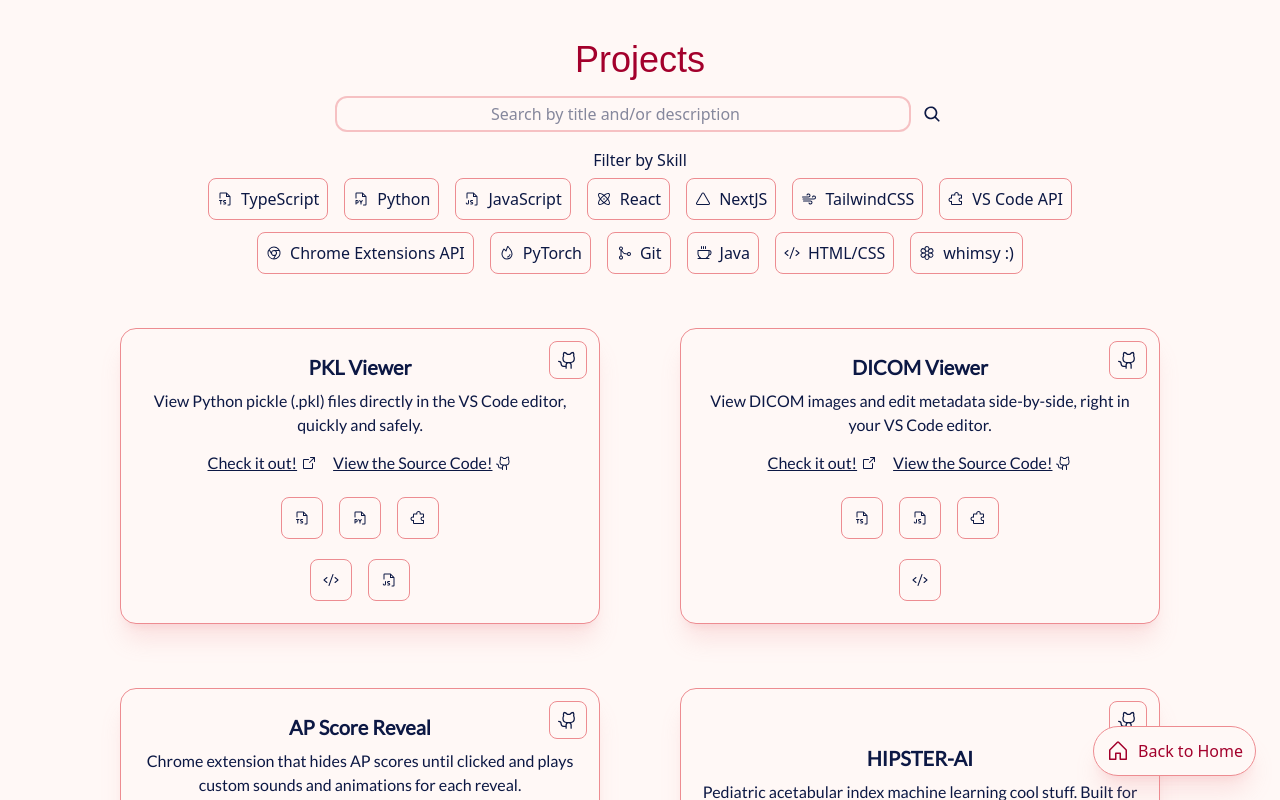
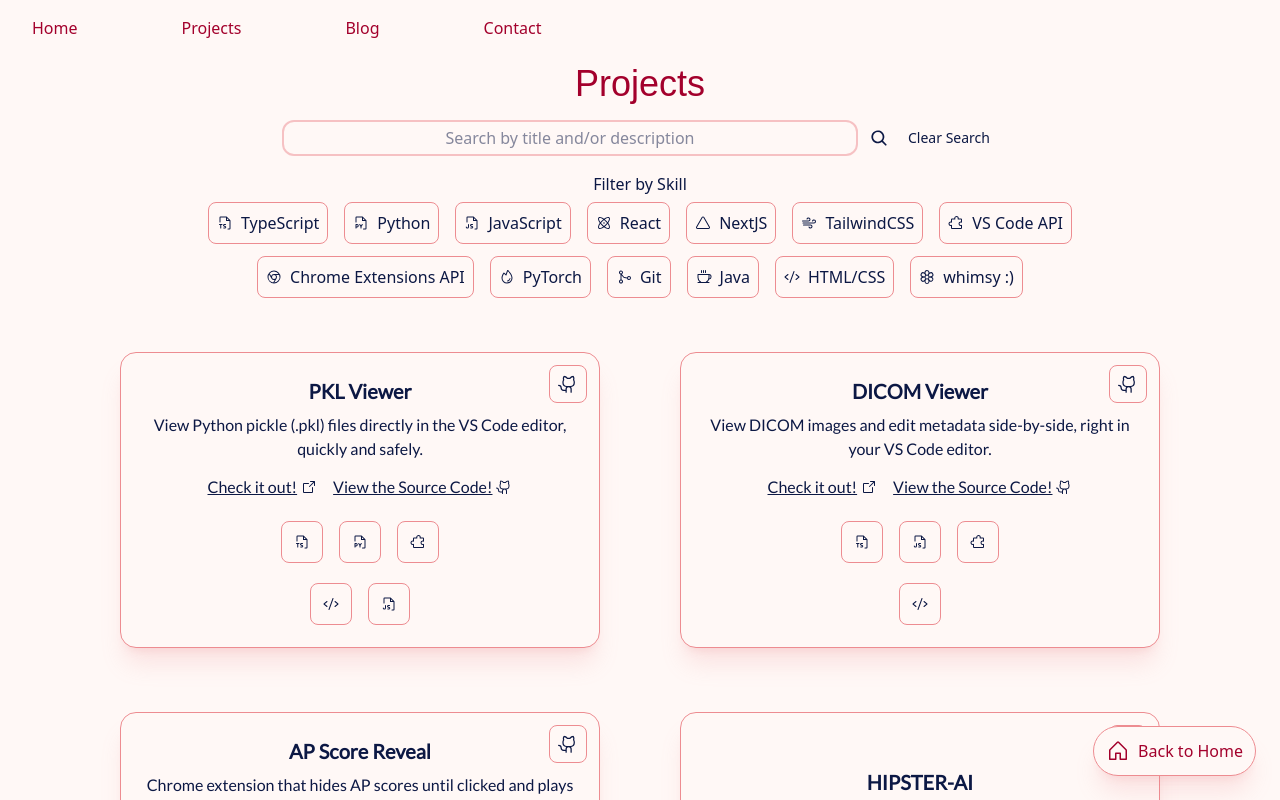
Before and after one commit to alaramartin/website, a Next.js app: page /projects in a window 1280 px wide. Shown: the top 800 px of the page. Built offline with nearby package versions, Linux system fonts and the light colour scheme; a web font is replaced by a local one.

Commit message:
added basic navbar and kinda started the 404 game

```diff
--- a/app/blog/components/BlogListView.tsx
+++ b/app/blog/components/BlogListView.tsx
@@ -43,6 +43,13 @@ export default function BlogListView({ posts }: BlogListViewProps) {
                 setSearch={setSearch}
             />
             <div className={`text-left px-30 pt-10 flex flex-col`}>
+                {visibleBlogPosts.length === 0 && (
+                    <div className="col-span-4 flex items-center justify-center py-10">
+                        <p className="text-center italic opacity-65">
+                            No posts found :&#40;
+                        </p>
+                    </div>
+                )}
                 {visibleBlogPosts.map(({ id, date, title }) => (
                     <Link
                         key={id}
--- a/app/blog/page.tsx
+++ b/app/blog/page.tsx
@@ -1,6 +1,7 @@
 import { italiana, lato } from "@/app/ui/fonts";
 import Footer from "../components/Footer";
 import HomeButton from "../components/HomeButton";
+import NavBar from "../components/NavBar";
 import { getSortedBlogPosts } from "@/lib/posts.ts";
 import { Metadata } from "next";
 import BlogListView from "./components/BlogListView";
@@ -32,7 +33,8 @@ export default async function BlogPage() {
 
     return (
         <>
-            <div className={`text-center pt-10 px-15`}>
+            <NavBar />
+            <div className={`text-center pt-18 px-15`}>
                 <p
                     className={`${italiana.className} cursor-default text-4xl pb-4 select-none`}
                 >
--- /dev/null
+++ b/app/components/BugCatcherGame.tsx
@@ -0,0 +1,20 @@
+/* todo: game for 404 page
+
+    game idea: catch the falling bugs
+    use arrows to move left or right while bugs fall from the sky randomly
+    if caught, then get a point.
+    if not caught, then lose
+    ***have warnings and fatal errors. warnings = 3 makes you lose. fatal errors = lose after 1.
+    ^^^ bugicon, yellow, is warning; bugbeetle, red, is fatal
+*/
+
+import { BugIcon, BugBeetleIcon } from "@phosphor-icons/react/dist/ssr";
+
+export default function BugCatcherGame() {
+    return (
+        <div>
+            <BugIcon />
+            <BugBeetleIcon />
+        </div>
+    );
+}
--- /dev/null
+++ b/app/components/NavBar.tsx
@@ -0,0 +1,20 @@
+import Link from "next/link";
+
+export default function NavBar() {
+    return (
+        <div className="fixed top-0 left-0 px-8 pt-4 pb-2 gap-8 z-1000 bg-inherit w-full space-x-26">
+            <Link href="/" className="hover:underline">
+                Home
+            </Link>
+            <Link href="/projects" className="hover:underline">
+                Projects
+            </Link>
+            <Link href="/blog" className="hover:underline">
+                Blog
+            </Link>
+            <Link href="/contact" className="hover:underline">
+                Contact
+            </Link>
+        </div>
+    );
+}
--- a/app/components/SearchBar.tsx
+++ b/app/components/SearchBar.tsx
@@ -14,7 +14,7 @@ export default function SearchBar({
     return (
         <div className="text-center flex items-center justify-center gap-2">
             <input
-                type="search"
+                type="text"
                 id="searchbar"
                 maxLength={100}
                 placeholder={placeholderText}
@@ -30,6 +30,12 @@ export default function SearchBar({
             >
                 <MagnifyingGlassIcon size={18} weight="bold" />
             </label>
+            <button
+                onClick={() => setSearch("")}
+                className={`text-textbrown text-sm inline-flex cursor-pointer m-2 hover:underline rounded-xl`}
+            >
+                Clear Search
+            </button>
         </div>
     );
 }
--- a/app/contact/page.tsx
+++ b/app/contact/page.tsx
@@ -1,6 +1,7 @@
 import HomeButton from "../components/HomeButton";
 import ContactLink from "./components/ContactLink";
 import Footer from "../components/Footer";
+import NavBar from "../components/NavBar";
 import { italiana, lato } from "../ui/fonts";
 import {
     EnvelopeIcon,
@@ -49,6 +50,7 @@ const contactLinks: {
 export default function ContactPage() {
     return (
         <>
+            <NavBar />
             <div className="h-screen relative">
                 <div
                     className={`${italiana.className} absolute top-1/2 left-1/2 transform -translate-x-1/2 -translate-y-1/2 select-none`}
--- a/app/not-found.tsx
+++ b/app/not-found.tsx
@@ -7,51 +7,45 @@ import {
     HouseIcon,
     ArrowSquareInIcon,
 } from "@phosphor-icons/react/dist/ssr";
+import BugCatcherGame from "./components/BugCatcherGame";
 
 export const metadata: Metadata = {
     title: "404 Not Found",
     description: "The page you are looking for does not exist :(",
 };
 
-/* todo: add dinosaur game or something to the page for funsies
-
-game idea: catch the falling bugs
-use arrows to move left or right while bugs fall from the sky randomly
-if caught, then get a point.
-if not caught, then lose
-***have warnings and fatal errors. warnings = 3 makes you lose. fatal errors = lose after 1.
-*/
-
-// todo: add a "if you think this was a msitake, feel free to contact me" and link to contact page
-
 const NotFound = () => {
     return (
         <main
-            className={`${lato.className} absolute top-1/2 left-1/2 transform -translate-x-1/2 -translate-y-1/2 select-none`}
+            className={`${lato.className} min-h-screen flex flex-col items-center justify-center gap-8 select-none`}
         >
-            <div className="place-items-center cursor-default">
+            <div className="text-center">
                 <h1 className={`${italiana.className} font-extrabold text-9xl`}>
                     404
                 </h1>
-                <p className="mt-5 flex items-center">
-                    Page Not Found <SmileySadIcon className="p-1" size={32} />
+                <p className="mt-4 flex items-center justify-center gap-1">
+                    Page Not Found <SmileySadIcon size={26} />
                 </p>
             </div>
             <Link
                 href="/"
-                className="flex items-center border-2 border-lightred rounded-xl m-8 p-3 gap-2 hover:bg-lightred/20 transition-all duration-200 cursor-pointer"
+                className="flex items-center border-2 border-lightred rounded-xl p-3 gap-2 hover:bg-lightred/20 transition-all duration-200"
             >
                 <HouseIcon size={22} />
                 Return to Homepage
             </Link>
-            <div className="absolute text-center whitespace-nowrap italic">
+            <div className="text-center italic">
                 <p>If you think this was a mistake, feel free to </p>
                 <Link
                     href="/contact"
-                    className="underline hover:bg-lightred/30 p-2 rounded-lg items-center inline-flex transition-all duration-200"
+                    className="underline hover:bg-lightred/30 p-2 rounded-lg inline-flex items-center transition-all duration-200"
                 >
-                    contact me <ArrowSquareInIcon className="p-1" size={28} />
+                    contact me <ArrowSquareInIcon className="p-1" size={20} />
                 </Link>
+            </div>
+            <div className="mt-4">
+                <p className="text-center mb-2">or... play a game!</p>
+                <BugCatcherGame />
             </div>
         </main>
     );
--- a/app/page.tsx
+++ b/app/page.tsx
@@ -1,4 +1,5 @@
 import { italiana, lato } from "@/app/ui/fonts";
+import NavBar from "./components/NavBar";
 import LinksBar from "./components/LinksBar";
 import MiniProject from "./components/MiniProject";
 import Skill from "./components/Skill";
@@ -10,6 +11,7 @@ import { ArrowCircleRightIcon } from "@phosphor-icons/react/dist/ssr";
 export default function Home() {
     return (
         <div className="change-bg">
+            <NavBar />
             <div
                 className={`h-screen ${italiana.className} antialiased relative select-none`}
             >
--- a/app/projects/components/ProjectsContent.tsx
+++ b/app/projects/components/ProjectsContent.tsx
@@ -49,6 +49,13 @@ function ProjectsContent({ initialSkillFilter }: ProjectsContentProps) {
                 initialSkillFilter={initialSkillFilter}
             />
             <div className="grid grid-cols-4 text-textbrown gap-x-20 gap-y-16 items-stretch pt-8 px-15">
+                {visibleProjects.length === 0 && (
+                    <div className="col-span-4 flex items-center justify-center py-10">
+                        <p className="text-center italic opacity-65">
+                            No projects found :&#40;
+                        </p>
+                    </div>
+                )}
                 {visibleProjects.map((project, index) => {
                     let gridColumn = "";
                     const totalItems = visibleProjects.length;
--- a/app/projects/page.tsx
+++ b/app/projects/page.tsx
@@ -2,6 +2,7 @@ import { italiana } from "@/app/ui/fonts";
 import ProjectsContent from "./components/ProjectsContent";
 import Footer from "../components/Footer";
 import HomeButton from "../components/HomeButton";
+import NavBar from "../components/NavBar";
 import { Metadata } from "next";
 
 export const metadata: Metadata = {
@@ -18,7 +19,8 @@ export default async function ProjectsPage({ searchParams }: PageProps) {
 
     return (
         <>
-            <div className={`text-center pt-10 px-15`}>
+            <NavBar />
+            <div className={`text-center pt-16 px-15`}>
                 <p
                     className={`${italiana.className} cursor-default text-4xl pb-4 select-none`}
                 >
```
